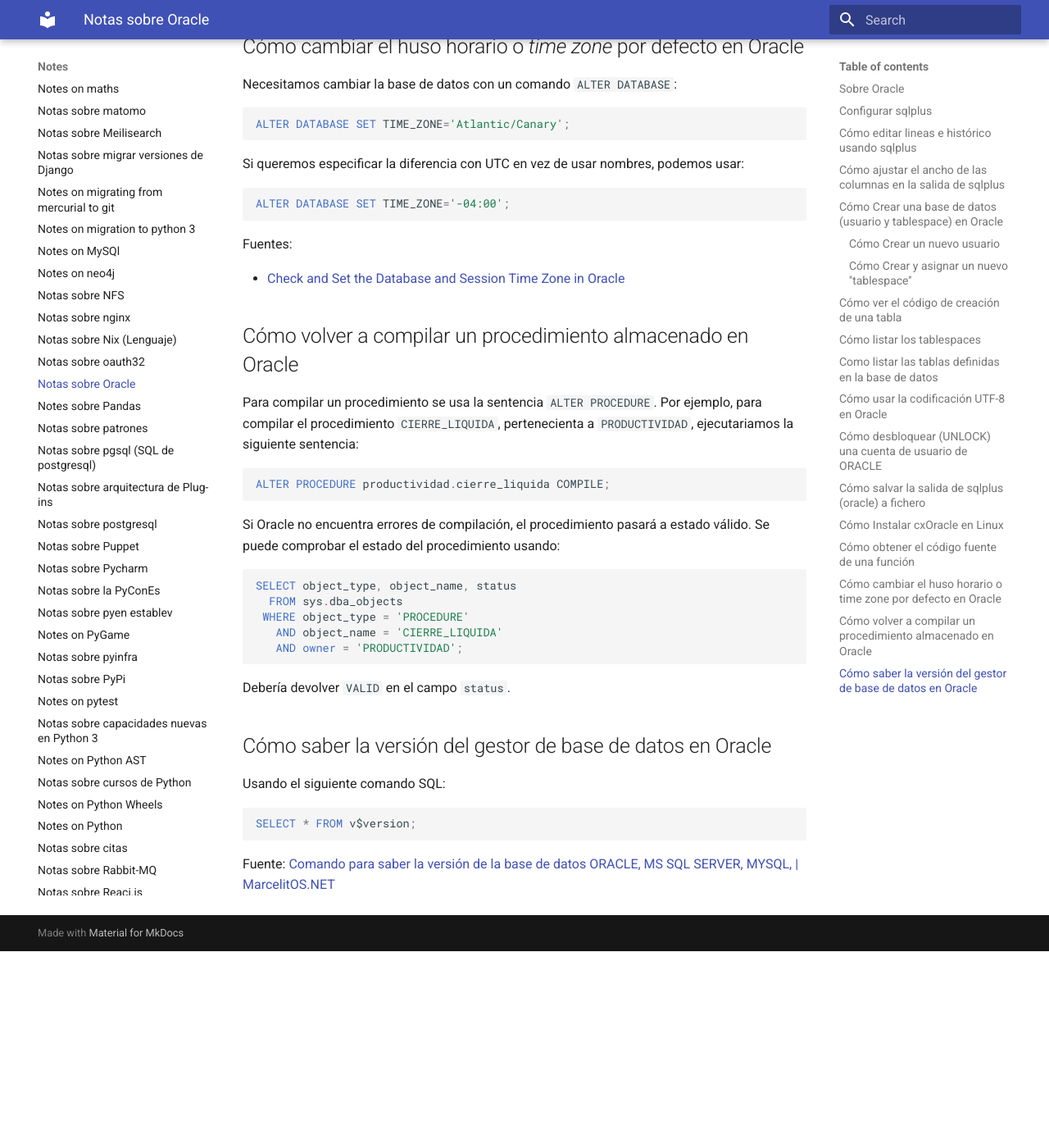
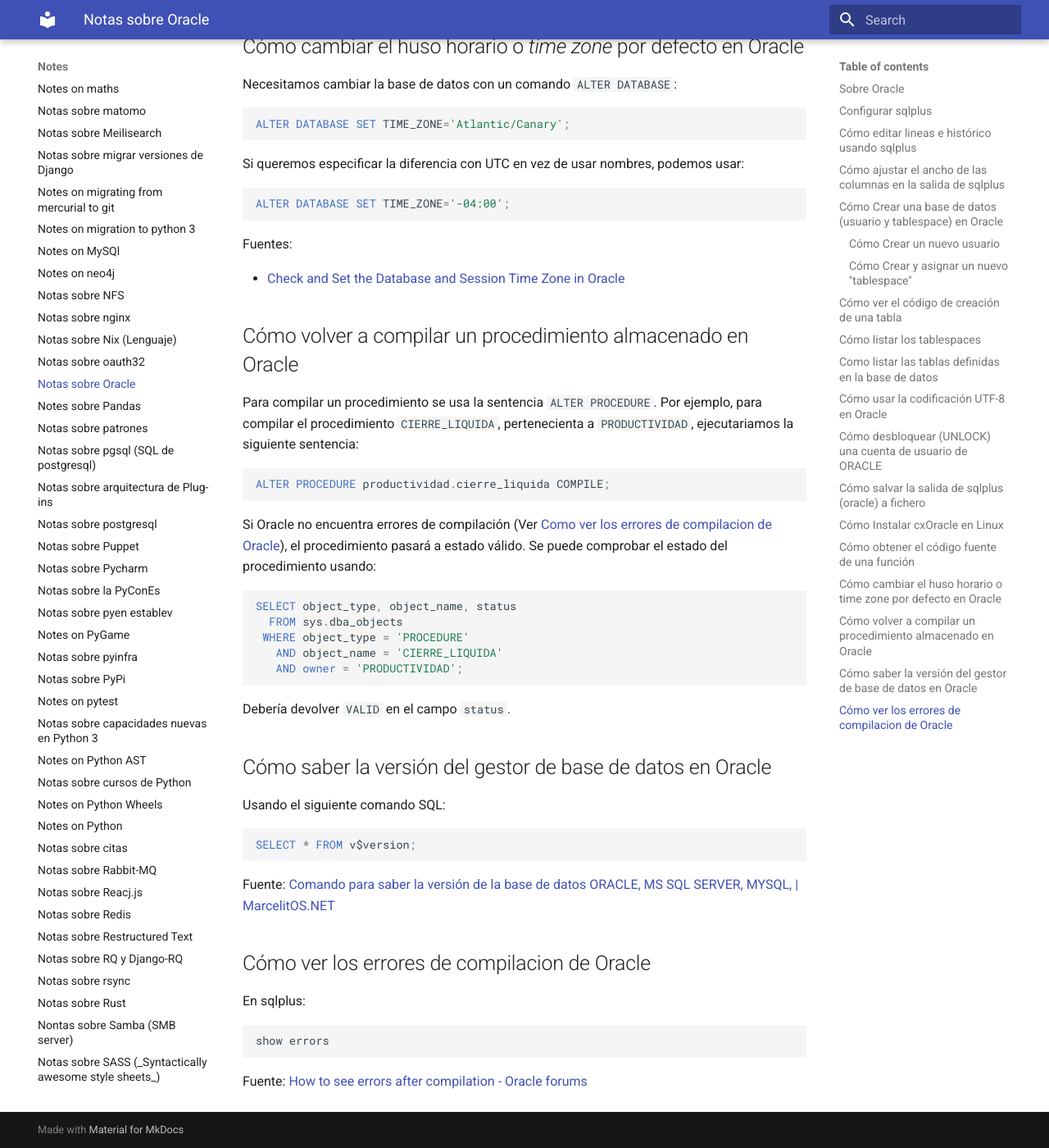
Before and after one commit to euribates/notes, an MkDocs documentation site: the page built from docs/notes-on-oracle.md, in a window 1280 px wide and 1400 px high, scrolled down 7926 px. Shown: the whole window at 82% size. Built offline with MkDocs 1.6.1 and Material for MkDocs 9.7.7, drawn with Linux system fonts in a browser that asks for light colours; before the commit the page ends 9086 px from its top, so only the background shows below that.

Commit message:
Cómo ver los errores de compilación de Oracle

````diff
--- a/docs/notes-on-oracle.md
+++ b/docs/notes-on-oracle.md
@@ -446,8 +446,10 @@ ejemplo, para compilar el procedimiento `CIERRE_LIQUIDA`, pertenecienta a
 ALTER PROCEDURE productividad.cierre_liquida COMPILE;
 ```
 
-Si Oracle no encuentra errores de compilación, el procedimiento pasará a estado
-válido. Se puede comprobar el estado del procedimiento usando:
+Si Oracle no encuentra errores de compilación
+(Ver [Como ver los errores de compilacion de Oracle](#como_ver_los_errores_de_compilacion_de_oracle)),
+el procedimiento pasará a estado válido.
+Se puede comprobar el estado del procedimiento usando:
 
 ```sql
 SELECT object_type, object_name, status
@@ -468,3 +470,15 @@ SELECT * FROM v$version;
 ```
 
 Fuente: [Comando para saber la versión de la base de datos ORACLE, MS SQL SERVER, MYSQL, | MarcelitOS.NET](https://marcelitux.wordpress.com/2011/11/16/comando-para-saber-la-version-de-la-base-de-datos-oracle-ms-sql-server-mysql/)
+
+
+## Cómo ver los errores de compilacion de Oracle
+
+En sqlplus:
+
+```
+show errors
+```
+
+Fuente: [How to see errors after compilation - Oracle
+forums](https://forums.oracle.com/ords/apexds/post/how-to-see-errors-after-compilation-3248)
````
